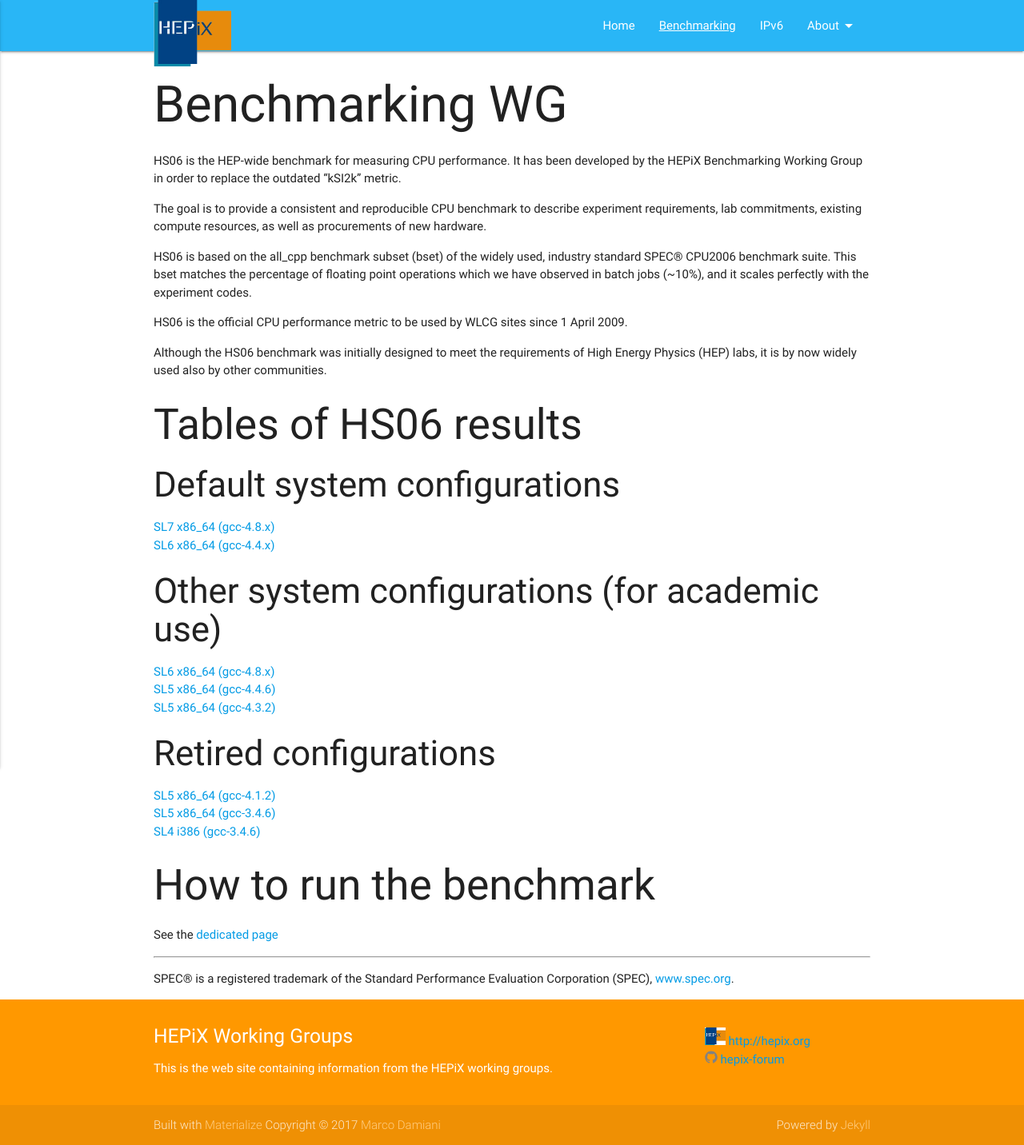
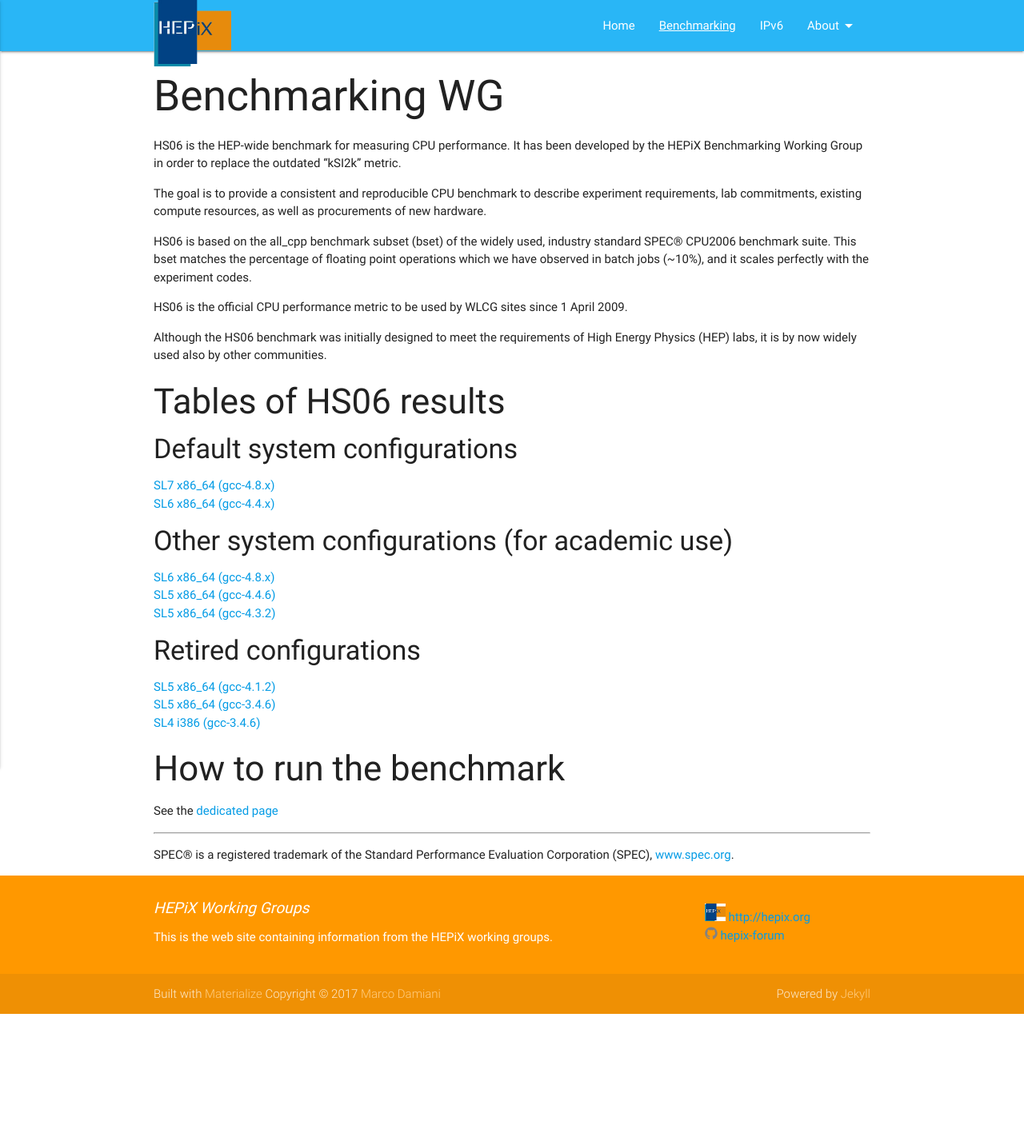
Before and after one commit to HEPiX-Forum/hepix-forum.github.io, a Jekyll site: the page built from benchmarking.md, in a window 1280 px wide. Shown: the whole page at 80% size. Built offline with Jekyll 4.4.1, drawn with Linux system fonts in a browser that asks for light colours; after the commit the page ends 1268 px from its top, so only the background shows below that.

```diff
--- a/assets/materialize.scss
+++ b/assets/materialize.scss
@@ -4,8 +4,17 @@
 
 $dropdown-content-min-width: 150px;
 $dropdown-item-height: 30px;
+
+$h1-fontsize: 3.56rem;
+$h2-fontsize: 2.92rem;
+$h3-fontsize: 2.28rem;
+$h4-fontsize: 1.64rem;
+$h5-fontsize: 1.28rem;
+$h6-fontsize: 1rem;
+
 $navbar-logo-image-height: 130%;
 $navbar-dropdown-arrow-left-margin: 0;
+
 @import "materialize/materialize";
 @import "syntax-highlighting";
 
@@ -19,3 +28,7 @@
 main {
   flex: 1 0 auto;
 }
+
+h5 {
+  font-style: italic;
+}
```
